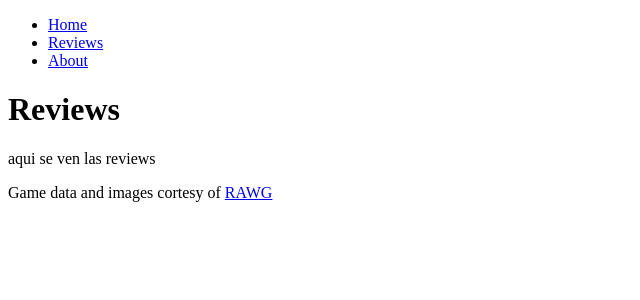
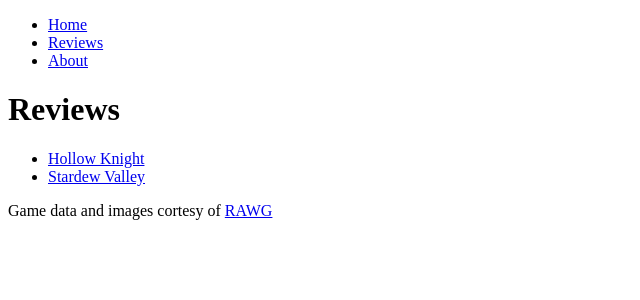
Before and after one commit to Pablog44/cursoNext.js, a Next.js app: page /reviews in a window 1280 px wide. Shown: the top 300 px of the page, without its empty margins (0-640 px from the left). Built offline with nearby package versions, Linux system fonts and the light colour scheme.

Commit message:
Link en pagina de reviews
-Link en pagina de reviews

```diff
--- a/app/reviews/page.jsx
+++ b/app/reviews/page.jsx
@@ -1,8 +1,17 @@
+import Link from "next/link";
+
 export default function ReviewsPage () {
     return (
         <>
         <h1>Reviews</h1>
-        <p>aqui se ven las reviews</p>
+        <ul>
+            <li>
+                <Link href="/reviews/hollow">Hollow Knight</Link>
+            </li>
+            <li>
+                <Link href="/reviews/stardew">Stardew Valley</Link>
+            </li>
+        </ul>
         </>
     );
 }
```
